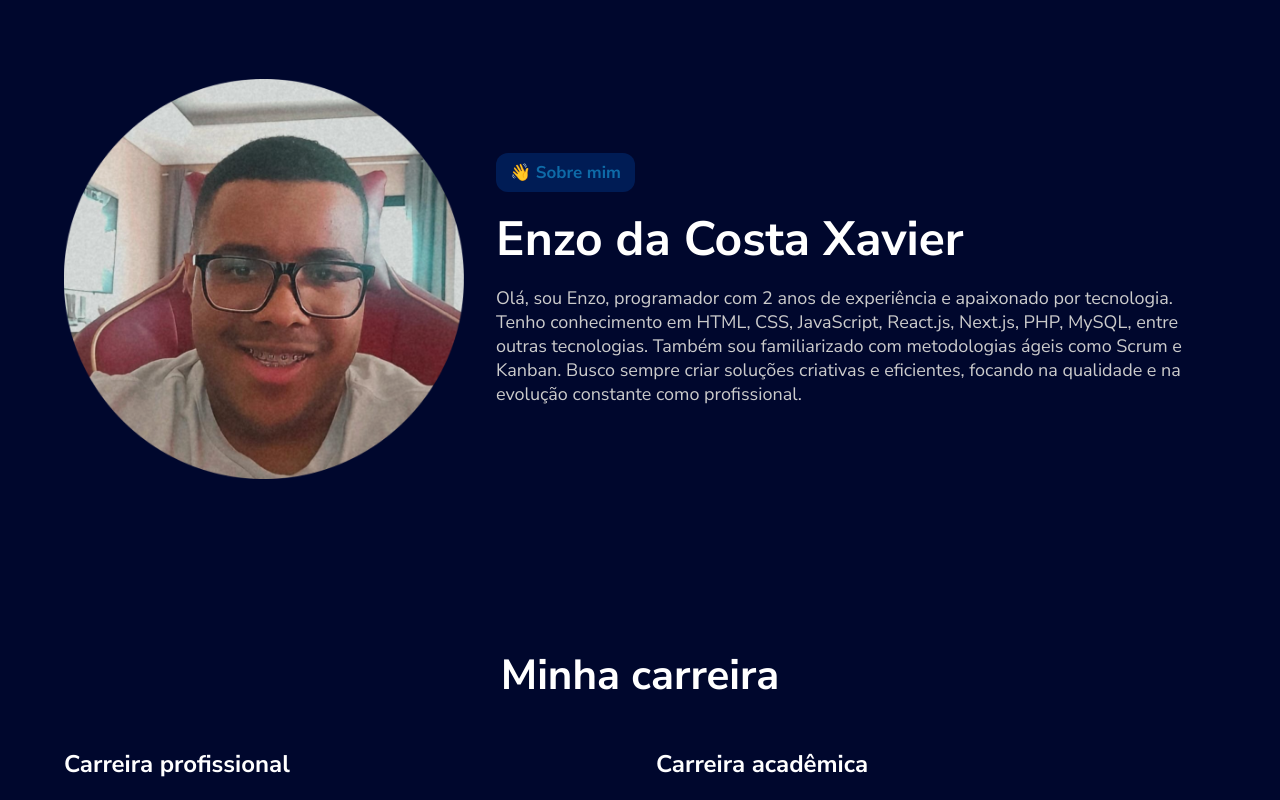
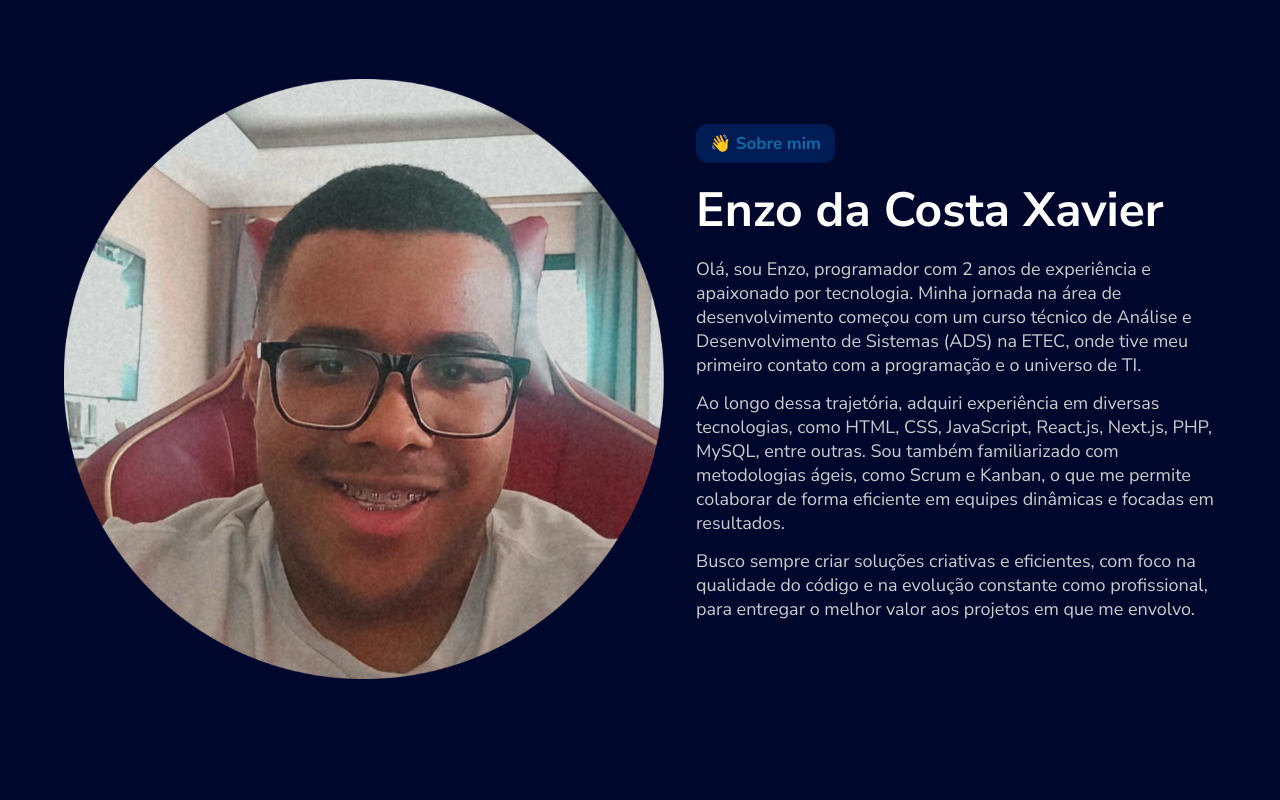
Before and after one commit to EnzoXavier1001/portfolio, a React (Vite) app: page / in a window 1280 px wide. Shown: the part 1160-1960 px from the top of the page. Built offline with nearby package versions, Linux system fonts and the light colour scheme.

Commit message:
styles: update in sectionn about and projects

```diff
--- a/index.html
+++ b/index.html
@@ -6,7 +6,7 @@
     <link href="https://fonts.googleapis.com/css2?family=Nunito+Sans:ital,opsz,wght@0,6..12,200..1000;1,6..12,200..1000&display=swap" rel="stylesheet">
 
     <meta charset="UTF-8" />
-    <link rel="icon" type="image/svg+xml" href="/vite.svg" />
+    <link rel="icon" type="image/svg+xml" href="src/assets/logo.png" />
     <meta name="viewport" content="width=device-width, initial-scale=1.0" />
     <title>Portfólio | Enzo Costa - Desenvolvedor Front-End</title>
   </head>
--- a/package.json
+++ b/package.json
@@ -11,6 +11,7 @@
   },
   "dependencies": {
     "@phosphor-icons/react": "^2.1.7",
+    "motion": "^11.15.0",
     "react": "^18.3.1",
     "react-dom": "^18.3.1"
   },
--- a/src/components/About/index.tsx
+++ b/src/components/About/index.tsx
@@ -8,8 +8,9 @@ export const About = () => {
             <C.AboutContent>
                 <h1>👋 Sobre mim</h1>
                 <h2>Enzo da Costa Xavier</h2>
-                <p>Olá, sou Enzo, programador com 2 anos de experiência e apaixonado por tecnologia. Tenho conhecimento em HTML, CSS, JavaScript, React.js, Next.js, PHP, MySQL, entre outras tecnologias. Também sou familiarizado com metodologias ágeis como Scrum e Kanban. Busco sempre criar soluções criativas e eficientes, focando na qualidade e na evolução constante como profissional.
-</p>
+                <p>Olá, sou Enzo, programador com 2 anos de experiência e apaixonado por tecnologia. Minha jornada na área de desenvolvimento começou com um curso técnico de Análise e Desenvolvimento de Sistemas (ADS) na ETEC, onde tive meu primeiro contato com a programação e o universo de TI.</p>
+                <p>Ao longo dessa trajetória, adquiri experiência em diversas tecnologias, como HTML, CSS, JavaScript, React.js, Next.js, PHP, MySQL, entre outras. Sou também familiarizado com metodologias ágeis, como Scrum e Kanban, o que me permite colaborar de forma eficiente em equipes dinâmicas e focadas em resultados.</p>
+                <p>Busco sempre criar soluções criativas e eficientes, com foco na qualidade do código e na evolução constante como profissional, para entregar o melhor valor aos projetos em que me envolvo.</p>
             </C.AboutContent>
         </C.AboutContainer>
     )
--- a/src/components/About/styles.ts
+++ b/src/components/About/styles.ts
@@ -11,7 +11,7 @@ export const AboutContainer = styled.section`
     width: 90%;
 
     > img {
-        height: 40.0rem;
+        height: 60.0rem;
     }
 
     h1 {
@@ -29,9 +29,19 @@ export const AboutContainer = styled.section`
         margin: 1.4rem 0;
     }
 
-    @media (max-width: 910px) {
+    @media (max-width: 1200px) {
         flex-direction: column;
         text-align: center;
+
+        > img {
+            height: 50.0rem;
+        }
+    }
+
+    @media (max-width: 500px) {
+        > img {
+            height: 30.0rem;
+        }
     }
 `
 
@@ -39,5 +49,6 @@ export const AboutContent = styled.div`
     p {
         color: #ccc;
         font-size: 1.8rem;
+        margin-bottom: 1.4rem;
     }
 `
--- a/src/components/Projects/styles.ts
+++ b/src/components/Projects/styles.ts
@@ -59,7 +59,7 @@ export const CardProjects = styled.article`
         justify-content: space-between;
         padding: 1.8rem;
         background-color: ${props => props.theme.colors['--blue-900']};
-        height: 25.0rem;
+        height: 28.0rem;
         border-radius: 0 0 12px 12px;
     }
 
```
Also changed, not shown: 1 other file (tests, documents, lock files or other folders).
